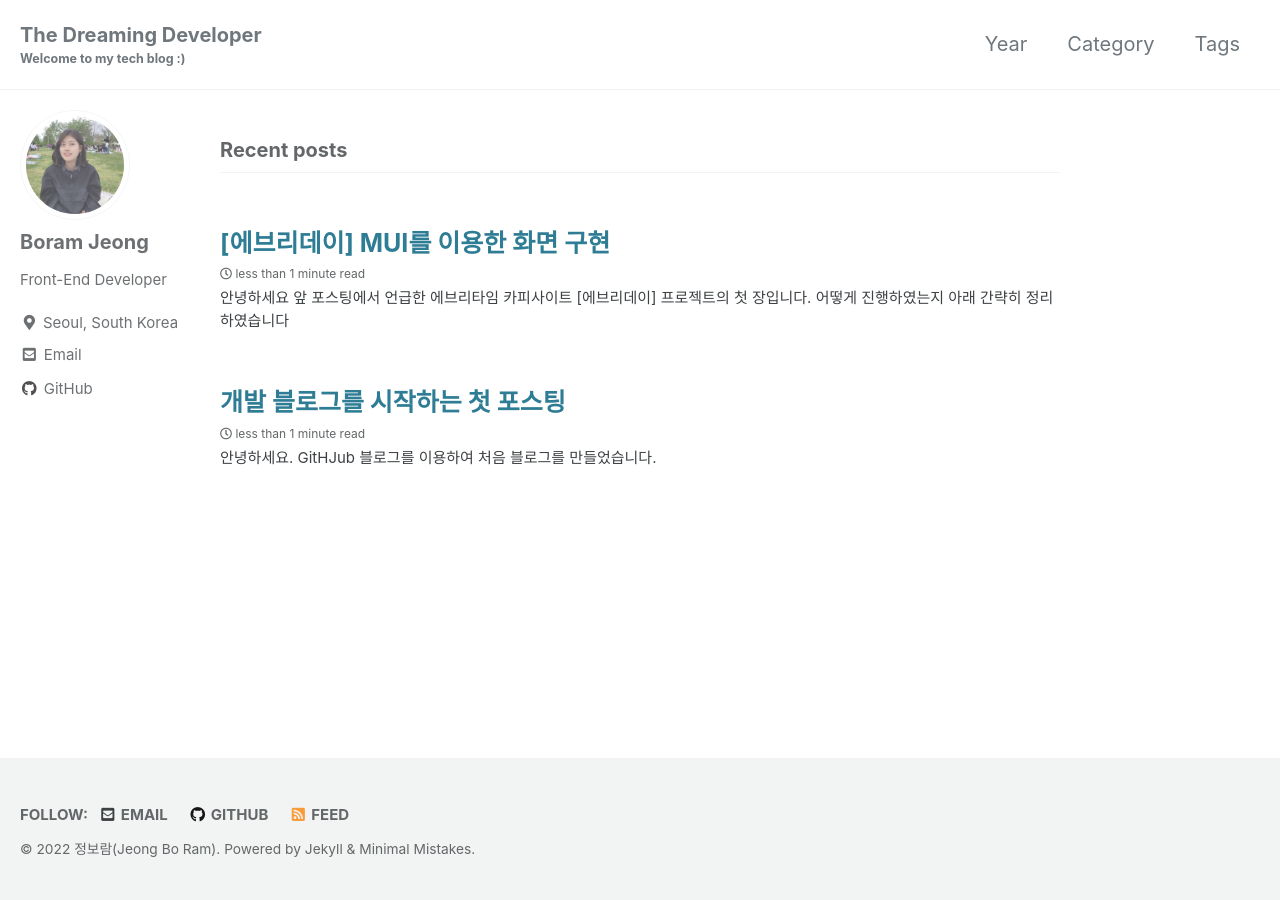
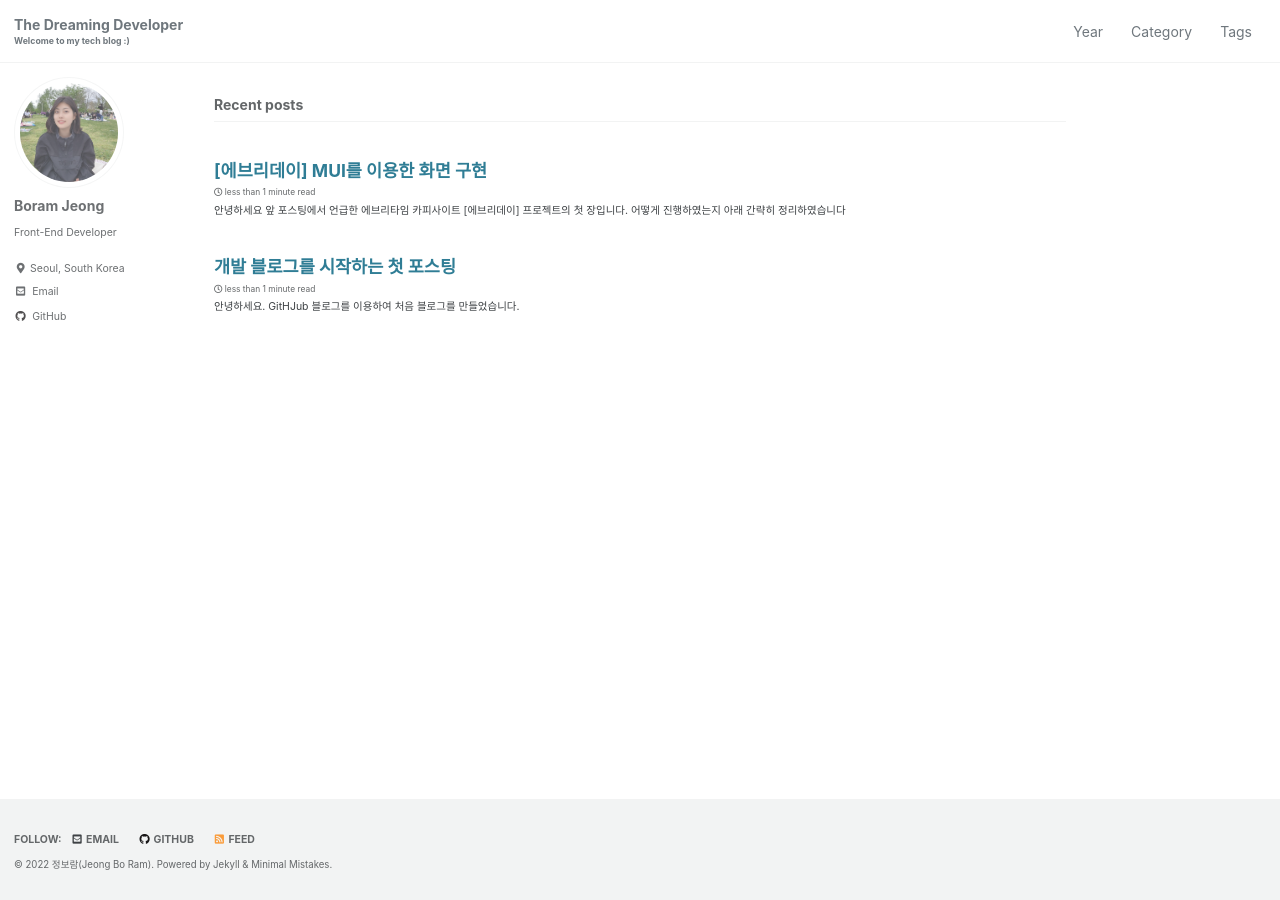
Before and after one commit to bo-ram-jeong/bo-ram-jeong.github.io, a Jekyll site: the page built from index.html, in a window 1280 px wide. Built offline with Jekyll 4.4.1, drawn with Linux system fonts in a browser that asks for light colours; cached includes are drawn as plain includes; the list of posts is cut into pages by our own code.

Commit message:
Update _reset.scss

```diff
--- a/_sass/minimal-mistakes/_reset.scss
+++ b/_sass/minimal-mistakes/_reset.scss
@@ -8,18 +8,18 @@ html {
   /* apply a natural box layout model to all elements */
   box-sizing: border-box;
   background-color: $background-color;
-  font-size: 12px;
+  font-size: 14px;
 
   @include breakpoint($medium) {
     font-size: 12px;
   }
 
   @include breakpoint($large) {
-    font-size: 16px;
+    font-size: 14px;
   }
 
   @include breakpoint($x-large) {
-    font-size: 20px;
+    font-size: 14px;
   }
 
   -webkit-text-size-adjust: 100%;
```
